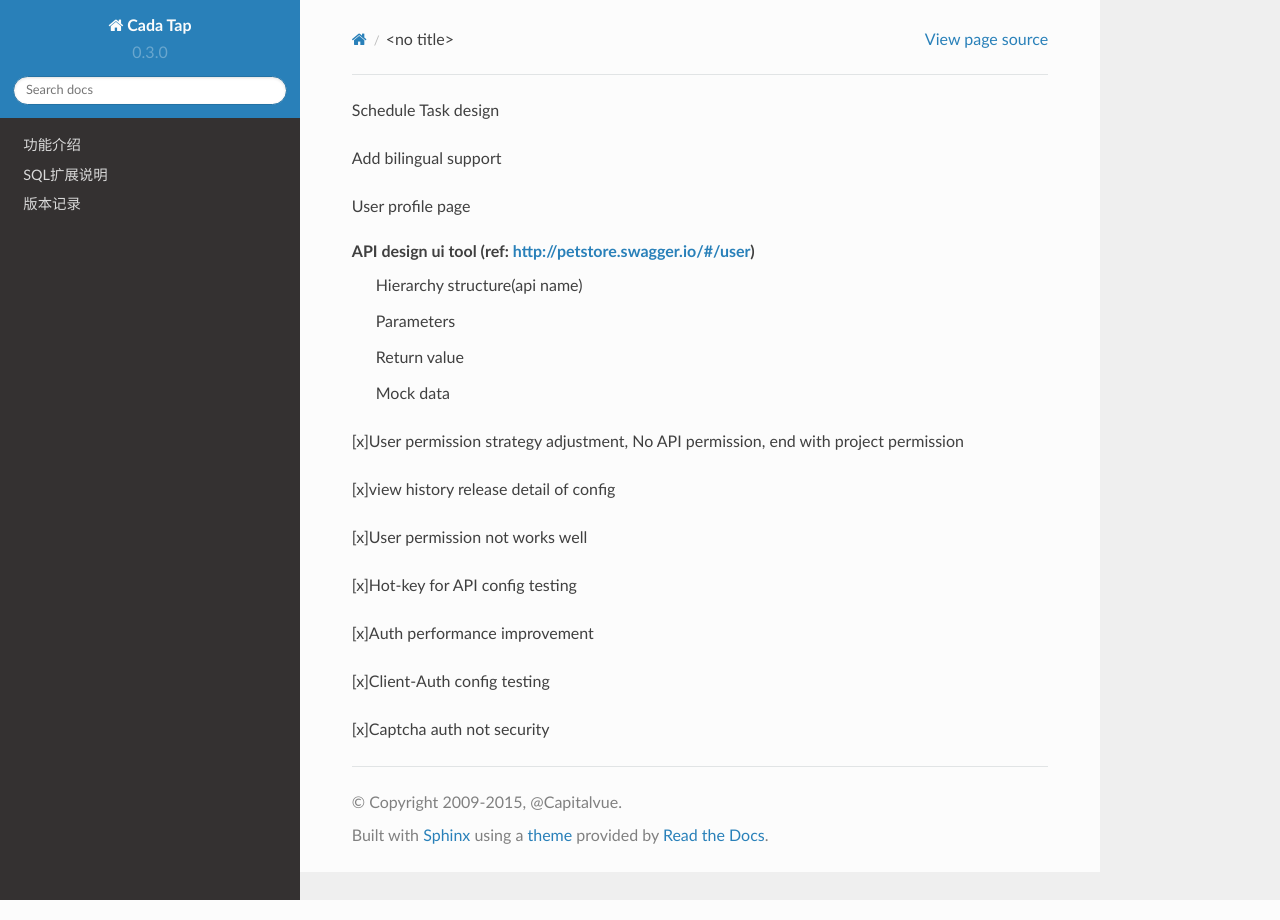
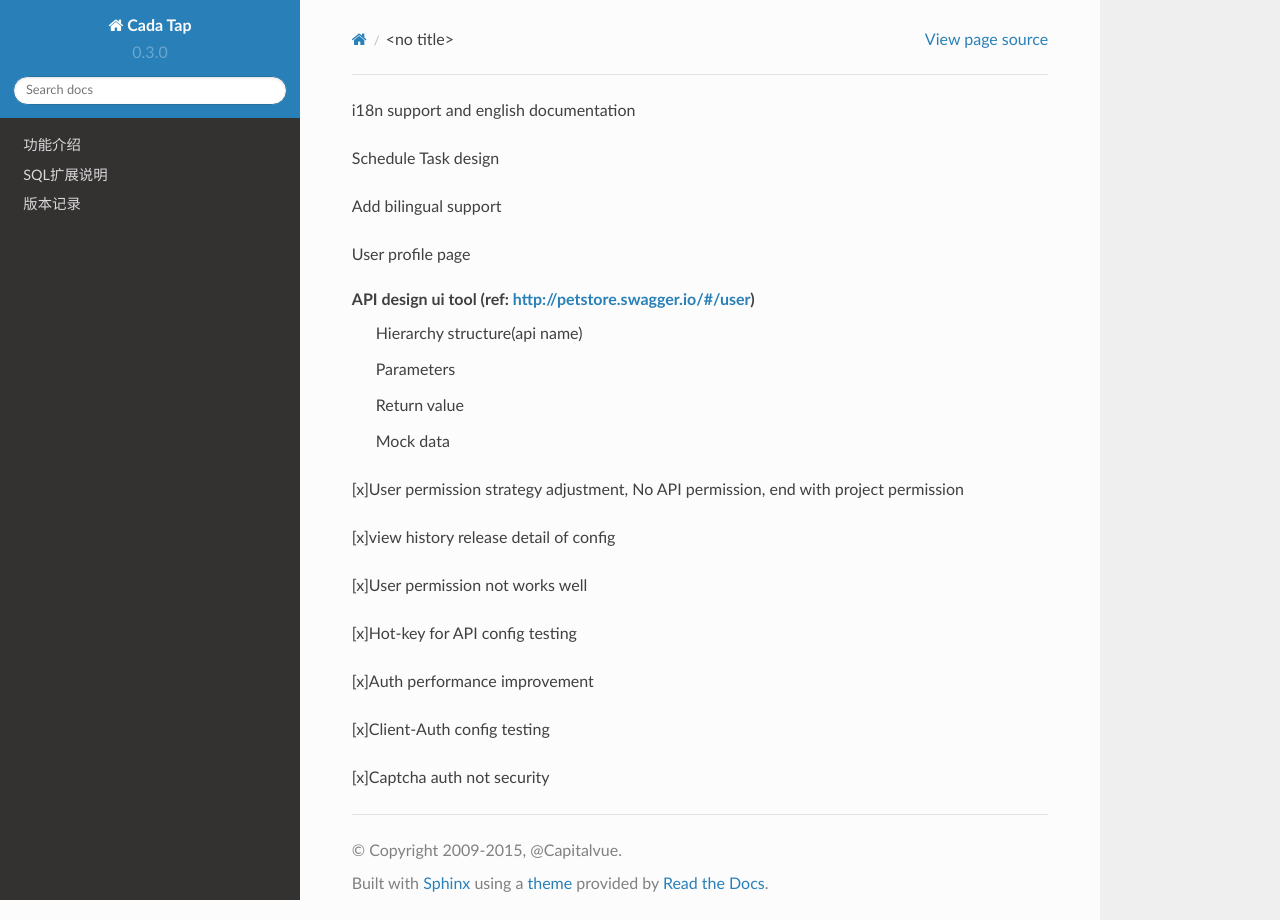
Before and after one commit to vincentwyshan/ZooTap, a Sphinx documentation site: the page built from doc/source/TODO.rst, in a window 1280 px wide. Built offline with Sphinx 7.4.7 and the Read the Docs theme 2.0.0, drawn with Linux system fonts in a browser that asks for light colours.

Commit message:
modified:   doc/source/TODO.rst

```diff
--- a/doc/source/TODO.rst
+++ b/doc/source/TODO.rst
@@ -1,4 +1,5 @@
 
++ i18n support and english documentation
 + Schedule Task design
 + Add bilingual support
 + User profile page
```
